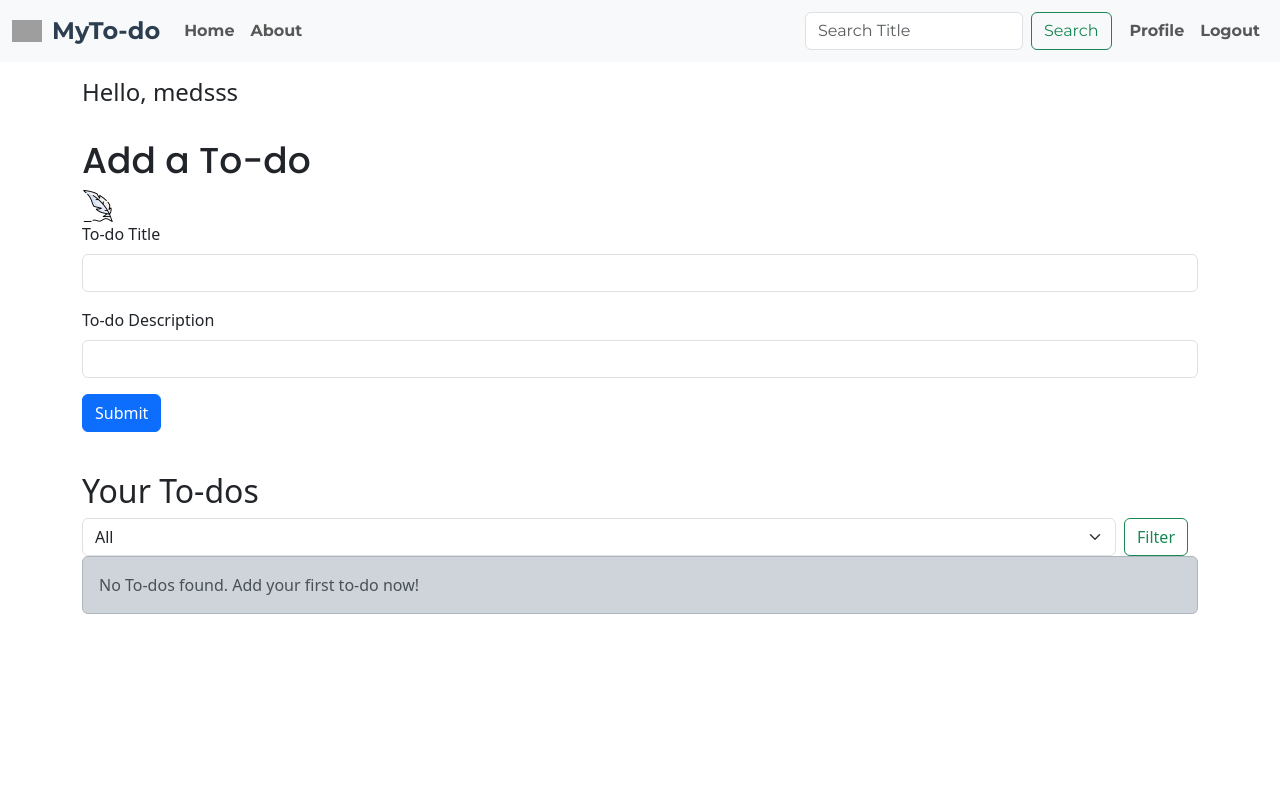
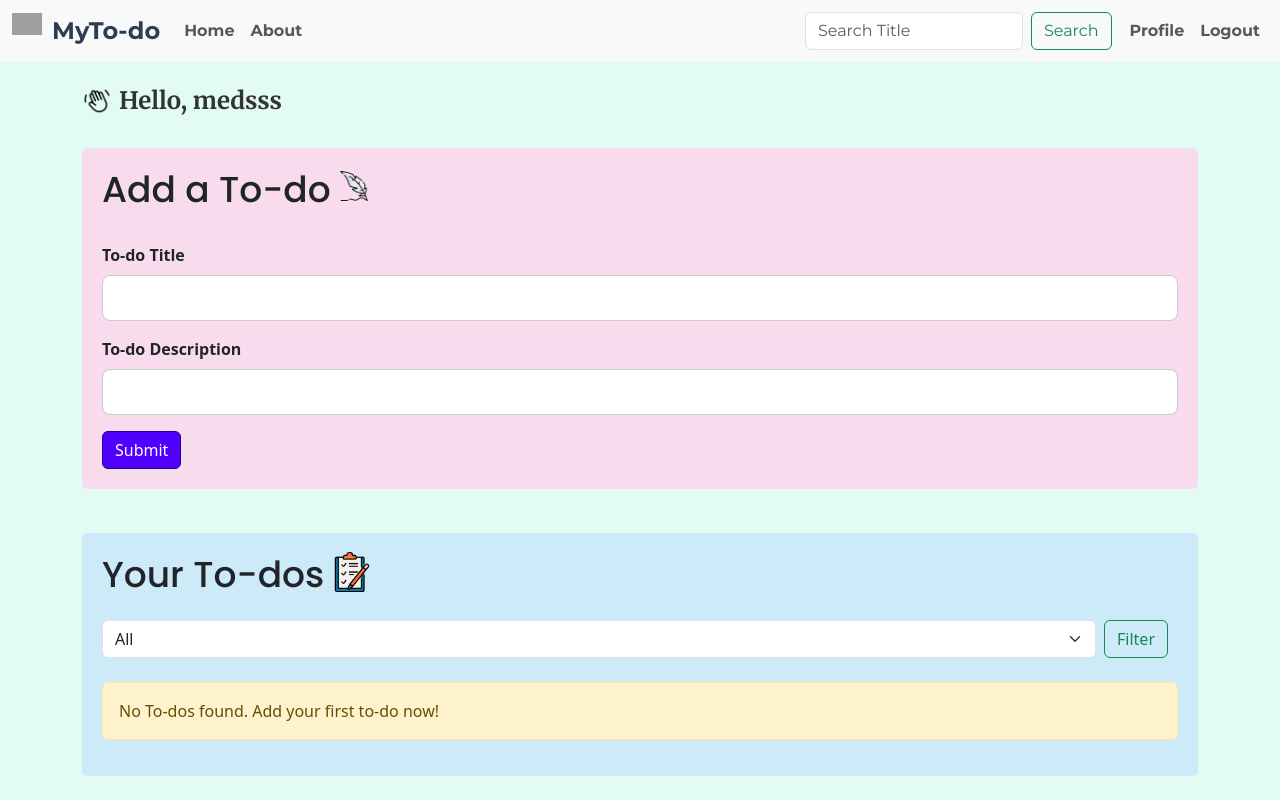
Before and after one commit to medss19/flask-todo, a Flask app: page / in a window 1280 px wide. Run offline with Flask 3, Linux system fonts and the light colour scheme; a user stored in the database is signed in; grey boxes are pictures that could not be loaded.

Commit message:
added animation styles to all the htmls, desgined index.css, fixed minor bugs, added fonts

```diff
--- a/static/css/index.css
+++ b/static/css/index.css
@@ -1,26 +1,109 @@
-.add{
-    width: 100%;
-}
-
-.add h2{
+h2{
     font-family: Poppins;
     font-size: 36px;
     text-align: left;
 }
 
-.add .icon{
-    justify-content: right;
+/* Style for the greeting section */
+.greeting {
+    display: flex;
+    align-items: center;
 }
 
-.flash-message {
-    top: 80px; /* Position at the very top */
+.greeting .icon {
+    width: 30px; /* Adjust the width as needed */
+    height: auto;
+    margin-right: -1px; /* Optional: Adjust spacing between icon and text */
+    margin-top: 1px;
+}
+
+.greet {
+    font-family: "Merriweather", serif;
+    font-size: 30px;
+    font-weight: 700;
+    font-size: 1.5rem; /* Adjust font size as needed */
+    color: #333; /* Adjust text color as needed */
+    margin-top: 9px;
+}
+
+/* Style for the add section */
+.add {
     display: flex;
     align-items: center;
-    justify-content: center;
-    z-index: 1050; /* Make sure it's above other elements */
-    width: 30%; /* Make it full width */
-    left: 400px; /* Position it to the left edge */
-    margin-left: 200px;
-    right: 0; /* Position it to the right edge */
-    position: fixed; /* Fix it at the top of the screen */
 }
+
+.add .icon {
+    width: 30px; /* Adjust the width as needed */
+    height: auto;
+    margin-left: 8px; /* Optional: Adjust spacing between text and icon */
+    margin-top: -14px;
+}
+
+.icon {
+    width: 40px;
+    height: auto;
+    margin-top: -14px;
+}
+
+.todo-input {
+    border: 1px solid #ccc;
+    border-radius: 8px;
+    padding: 10px;
+    width: 100%;
+    transition: border-color 0.3s ease;
+}
+
+.todo-input:focus {
+    outline: none;
+    border-color: #6c757d;
+    box-shadow: 0 0 0 0.2rem rgba(108, 117, 125, 0.25);
+}
+
+.btn-primary {
+    background-color: #5100ff;
+    border-color: #220283;
+    color: #fff;
+    transition: background-color 0.3s ease, border-color 0.3s ease, color 0.3s ease;
+}
+
+.btn-primary:hover {
+    background-color: #220283;
+    border-color: #0056b3;
+    color: #fff;
+}
+
+.add-container {
+    background-color: rgb(249, 219, 238);
+    border-radius: 5px;
+    padding: 20px;
+    margin-bottom: 20px; /* Add margin bottom for spacing */
+}
+
+
+.your-container {
+    background-color: rgb(204, 234, 247);
+    border-radius: 5px;
+    padding: 20px;
+    margin-bottom: 20px; /* Add margin bottom for spacing */
+}
+
+body {
+    background-color: rgb(226, 252, 243);
+}
+
+.container {
+    opacity: 0;
+    transform: translateY(-20px); /* Initial state: slightly above its final position */
+    animation: slideDown 1s forwards;
+}
+
+@keyframes slideDown {
+    from {
+        transform: translateY(-20px); /* Initial state */
+        opacity: 0; /* Initial opacity */
+    }
+    to {
+        transform: translateY(0); /* Final state */
+        opacity: 1; /* Final opacity */
+    }
+}
--- a/templates/base.html
+++ b/templates/base.html
@@ -17,6 +17,7 @@
         href="https://fonts.googleapis.com/css2?family=Poppins:ital,wght@0,100;0,200;0,300;0,400;0,500;0,600;0,700;0,800;0,900;1,100;1,200;1,300;1,400;1,500;1,600;1,700;1,800;1,900&family=Ubuntu:ital,wght@0,300;0,400;0,500;0,700;1,300;1,400;1,500;1,700&display=swap"
         rel="stylesheet">
     <link href="https://fonts.googleapis.com/css2?family=Montserrat:wght@400;700&display=swap" rel="stylesheet">
+    <link href="https://fonts.googleapis.com/css2?family=Merriweather:ital,wght@0,300;0,400;0,700;0,900;1,300;1,400;1,700;1,900" rel="stylesheet">
         <link href="https://cdn.jsdelivr.net/npm/bootstrap@5.3.3/dist/css/bootstrap.min.css" rel="stylesheet"
         integrity="sha384-QWTKZyjpPEjISv5WaRU9OFeRpok6YctnYmDr5pNlyT2bRjXh0JMhjY6hW+ALEwIH" crossorigin="anonymous">
 
--- a/templates/index.html
+++ b/templates/index.html
@@ -7,30 +7,41 @@
 {% block body %}
 <div class="container my-3">
     {% if current_user.is_authenticated %}
-        <h4>Hello, {{ current_user.username }}</h4>
+    <div class="greeting d-flex align-items-center">
+        <img src="{{ url_for('static', filename='images/hand.png') }}" alt="Icon" class="icon">
+        <h4 class="greet ms-2">Hello, {{ current_user.username }}</h4>
+    </div>
     {% endif %}
     <br>
-    <div class="add">
+    <div class="add-container">
+        <div class="add d-flex align-items-center">
             <h2>Add a To-do</h2>
-        <img src="{{ url_for('static', filename='images/add.png') }}" alt="Icon" class="icon">
+            <img src="{{ url_for('static', filename='images/add.png') }}" alt="Icon" class="icon ms-2">
         </div>
+        <br>
         <form action="/" method="POST">
             <div class="mb-3">
-            <label for="title" class="form-label">To-do Title</label>
-            <input type="text" class="form-control" name="title" id="title" aria-describedby="titleHelp">
+                <strong><label for="title" class="form-label">To-do Title</label></strong>
+                <input type="text" class="form-control todo-input" name="title" id="title" aria-describedby="titleHelp" required>
             </div>
             <div class="mb-3">
-            <label for="desc" class="form-label">To-do Description</label>
-            <input type="text" class="form-control" name="desc" id="desc">
+                <strong><label for="desc" class="form-label">To-do Description</label></strong>
+                <input type="text" class="form-control todo-input" name="desc" id="desc">
             </div>
             <button type="submit" class="btn btn-primary">Submit</button>
         </form>
     </div>
+</div>
+
 
 <div class="container my-3">
     <br>
-    <h2>Your To-dos</h2>
-    <form id="filterForm" class="d-flex" action="/filter" method="GET">
+    <div class="your-container">
+        <div class="d-flex align-items-center">
+            <h2 class="your">Your To-dos</h2>
+            <img src="{{ url_for('static', filename='images/task.png') }}" alt="Icon" class="icon ms-2">
+        </div>
+        <form id="filterForm" class="d-flex mt-3" action="/filter" method="GET">
             <select class="form-select me-2" name="filter" id="filter">
                 <option value="all">All</option>
                 <option value="due_date">Due Date</option>
@@ -41,8 +52,10 @@
             <button type="submit" class="btn btn-outline-success">Filter</button>
         </form>
 
+        <br>
+
         {% if allTodo|length == 0 %}
-        <div class="alert alert-dark" role="alert">
+        <div class="alert alert-warning flash-message" role="alert">
             No To-dos found. Add your first to-do now!
         </div>
         {% else %}
@@ -88,6 +101,8 @@
         </table>
         {% endif %}
     </div>
+</div>
+
 <script>
     document.addEventListener('DOMContentLoaded', function() {
         const prioritySelects = document.querySelectorAll('.priority-select');
```
Also changed, not shown: static/css/about.css (+12 -2 lines), static/css/login.css (+15 -3 lines), static/css/profile.css (+21 -0 lines), static/css/register.css (+19 -1 lines), instance/todo.db, static/images/hand.png (added), static/images/task.png (added). Lines whose indentation alone changed are shown as unchanged.
